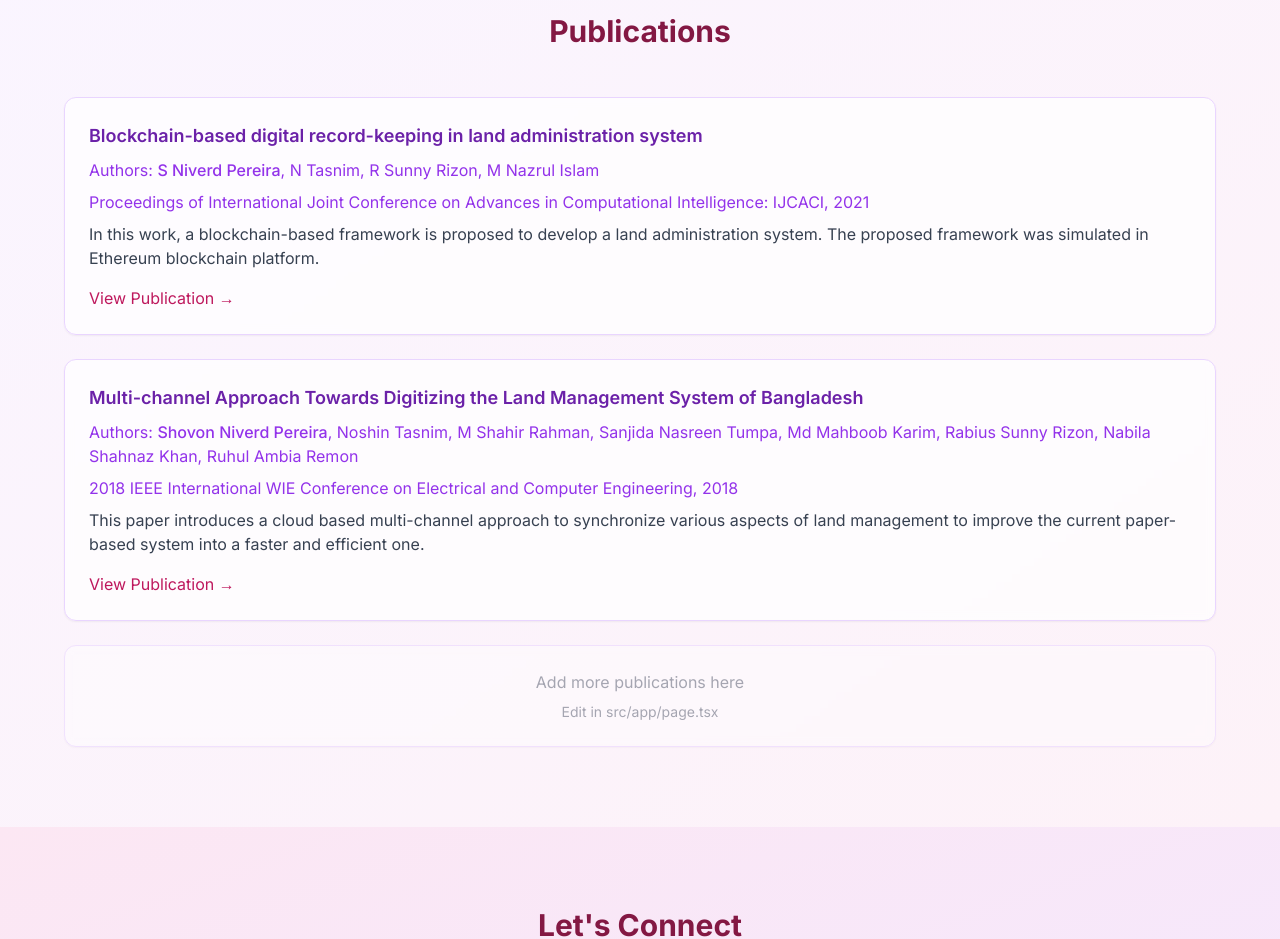
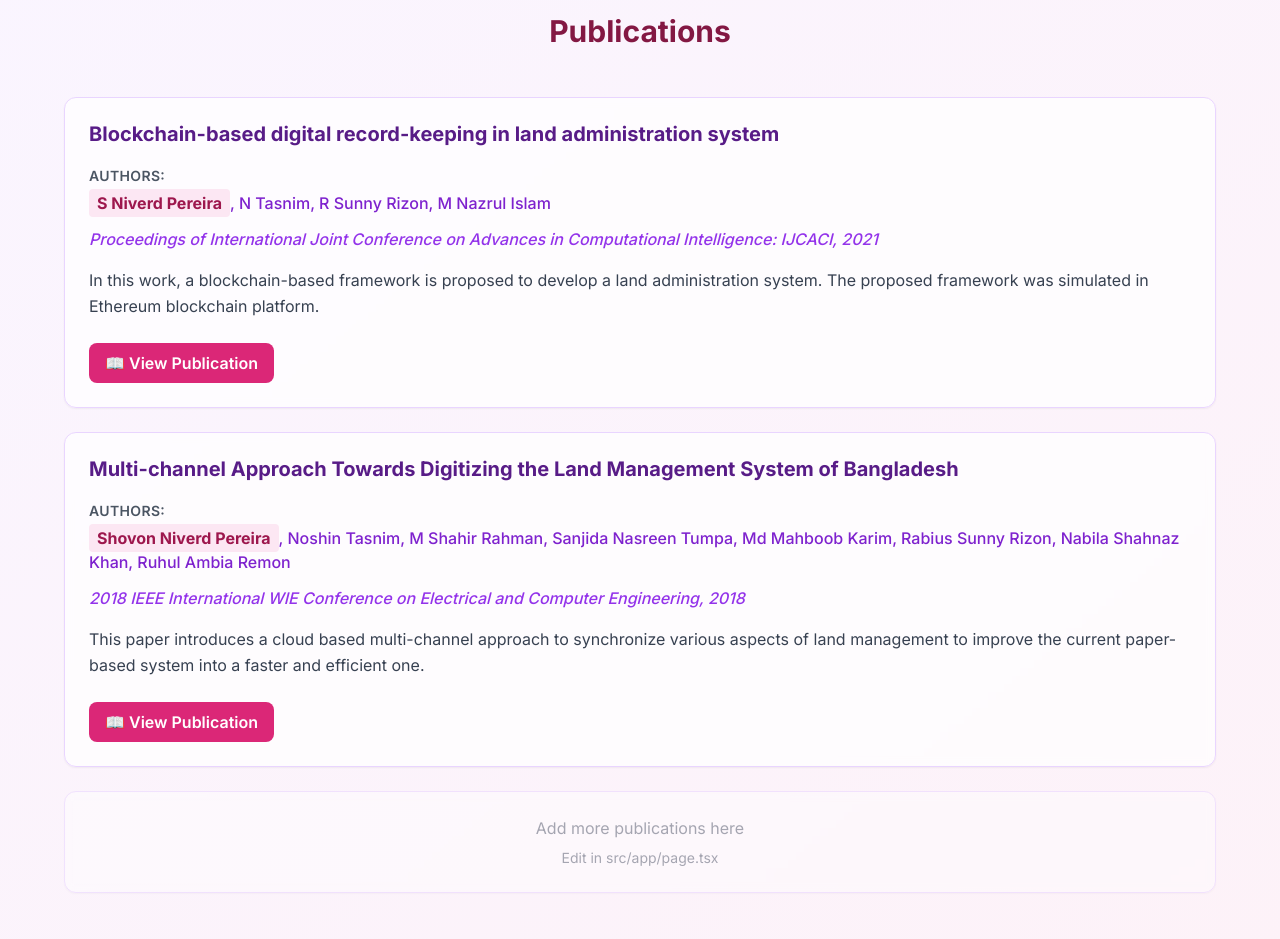
Before and after one commit to PereiraMavs/my-site, a Next.js app: page / in a window 1280 px wide. Shown: the part 2440-3379 px from the top of the page. Built offline with nearby package versions, Linux system fonts and the light colour scheme.

Commit message:
Publication mod

```diff
--- a/src/app/page.tsx
+++ b/src/app/page.tsx
@@ -204,19 +204,29 @@ export default function HomePage() {
           <div className="space-y-6">
             {/* Add your publications here */}
             <div className="bg-white/70 backdrop-blur-sm rounded-xl p-6 shadow-sm border border-purple-200">
-              <h3 className="text-lg font-semibold text-purple-800 mb-2">Blockchain-based digital record-keeping in land administration system</h3>
-              <p className="text-purple-600 mb-2">Authors: <span className="font-medium">S Niverd Pereira</span>, N Tasnim, R Sunny Rizon, M Nazrul Islam</p>
-              <p className="text-purple-600 mb-2">Proceedings of International Joint Conference on Advances in Computational Intelligence: IJCACI, 2021</p>
-              <p className="text-gray-700 mb-4">In this work, a blockchain-based framework is proposed to develop a land administration system. The proposed framework was simulated in Ethereum blockchain platform.</p>
-              <a href="https://link.springer.com/chapter/10.1007/978-981-16-0586-4_35" className="text-pink-700 hover:underline" target="_blank" rel="noopener noreferrer">View Publication →</a>
+              <h3 className="text-xl font-bold text-purple-900 mb-4 leading-tight">Blockchain-based digital record-keeping in land administration system</h3>
+              <div className="mb-3">
+                <span className="text-sm font-semibold text-gray-600 uppercase tracking-wide">Authors:</span>
+                <p className="text-purple-700 font-medium mt-1"><span className="bg-pink-100 px-2 py-1 rounded font-bold text-pink-800">S Niverd Pereira</span>, N Tasnim, R Sunny Rizon, M Nazrul Islam</p>
+              </div>
+              <p className="text-purple-600 mb-4 font-medium italic">Proceedings of International Joint Conference on Advances in Computational Intelligence: IJCACI, 2021</p>
+              <p className="text-gray-700 mb-6 leading-relaxed">In this work, a blockchain-based framework is proposed to develop a land administration system. The proposed framework was simulated in Ethereum blockchain platform.</p>
+              <a href="https://link.springer.com/chapter/10.1007/978-981-16-0586-4_35" className="inline-flex items-center bg-pink-600 text-white px-4 py-2 rounded-lg hover:bg-pink-700 transition-colors font-semibold" target="_blank" rel="noopener noreferrer">
+                📖 View Publication
+              </a>
             </div>
 
             <div className="bg-white/70 backdrop-blur-sm rounded-xl p-6 shadow-sm border border-purple-200">
-              <h3 className="text-lg font-semibold text-purple-800 mb-2">Multi-channel Approach Towards Digitizing the Land Management System of Bangladesh</h3>
-              <p className="text-purple-600 mb-2">Authors: <span className="font-medium">Shovon Niverd Pereira</span>, Noshin Tasnim, M Shahir Rahman, Sanjida Nasreen Tumpa, Md Mahboob Karim, Rabius Sunny Rizon, Nabila Shahnaz Khan, Ruhul Ambia Remon</p>
-              <p className="text-purple-600 mb-2">2018 IEEE International WIE Conference on Electrical and Computer Engineering, 2018</p>
-              <p className="text-gray-700 mb-4">This paper introduces a cloud based multi-channel approach to synchronize various aspects of land management to improve the current paper-based system into a faster and efficient one.</p>
-              <a href="https://ieeexplore.ieee.org/abstract/document/8783017" className="text-pink-700 hover:underline" target="_blank" rel="noopener noreferrer">View Publication →</a>
+              <h3 className="text-xl font-bold text-purple-900 mb-4 leading-tight">Multi-channel Approach Towards Digitizing the Land Management System of Bangladesh</h3>
+              <div className="mb-3">
+                <span className="text-sm font-semibold text-gray-600 uppercase tracking-wide">Authors:</span>
+                <p className="text-purple-700 font-medium mt-1"><span className="bg-pink-100 px-2 py-1 rounded font-bold text-pink-800">Shovon Niverd Pereira</span>, Noshin Tasnim, M Shahir Rahman, Sanjida Nasreen Tumpa, Md Mahboob Karim, Rabius Sunny Rizon, Nabila Shahnaz Khan, Ruhul Ambia Remon</p>
+              </div>
+              <p className="text-purple-600 mb-4 font-medium italic">2018 IEEE International WIE Conference on Electrical and Computer Engineering, 2018</p>
+              <p className="text-gray-700 mb-6 leading-relaxed">This paper introduces a cloud based multi-channel approach to synchronize various aspects of land management to improve the current paper-based system into a faster and efficient one.</p>
+              <a href="https://ieeexplore.ieee.org/abstract/document/8783017" className="inline-flex items-center bg-pink-600 text-white px-4 py-2 rounded-lg hover:bg-pink-700 transition-colors font-semibold" target="_blank" rel="noopener noreferrer">
+                📖 View Publication
+              </a>
             </div>
 
             {/* Placeholder for publications */}
```
